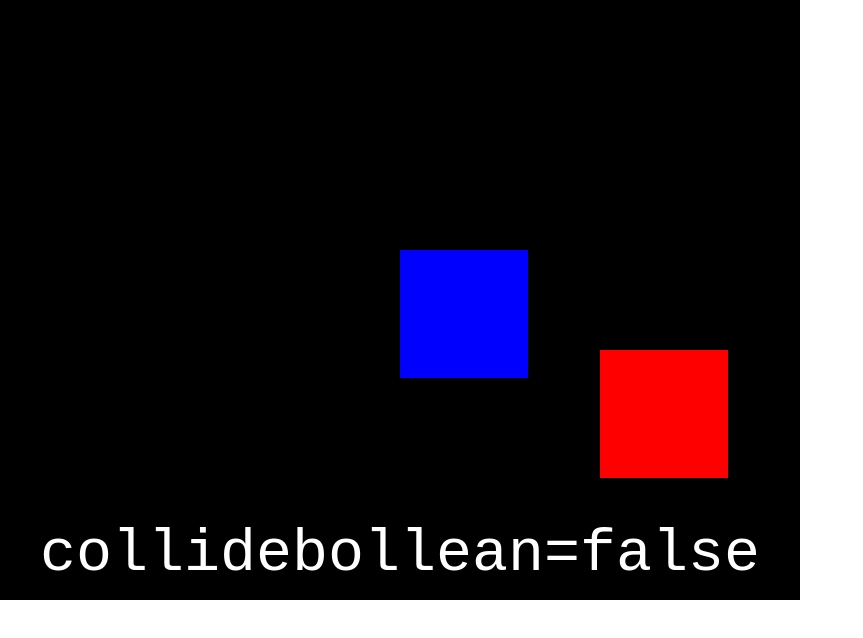
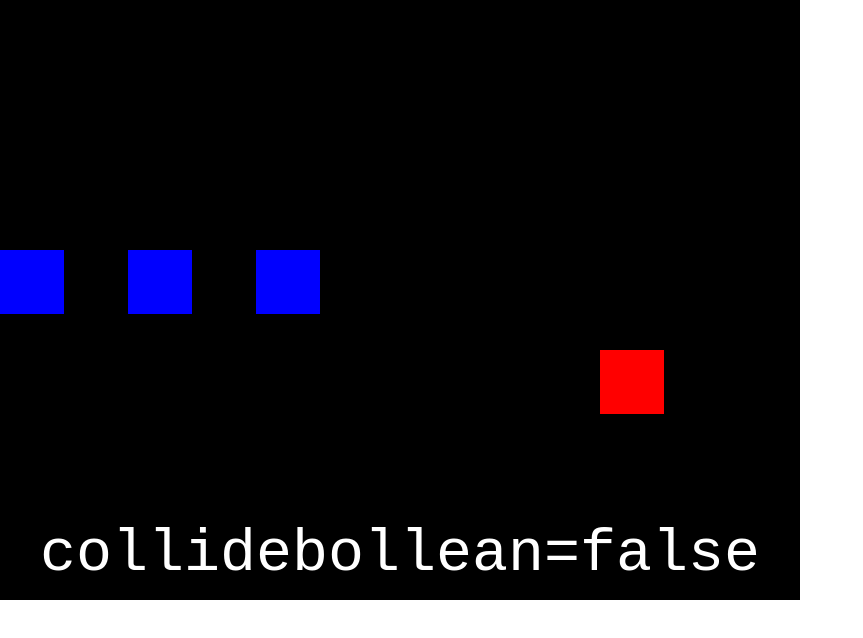
Before and after one commit to naLajeJazz/modulo-colis-o, a website with bundled scripts: page index.html in a window 1280 px wide. Shown: the whole page, without its empty margins (0-863 px from the left). Built offline with nearby package versions, Linux system fonts and the light colour scheme.

Commit message:
Definindo o modulo do constructor

```diff
--- a/index.html
+++ b/index.html
@@ -6,13 +6,13 @@
   <meta name="viewport" content="width=device-width">
   <title>Sistema de colisão</title>
   <link href="style.css" rel="stylesheet" type="text/css" />
-  <script src="script.js" defer></script>
+
 </head>
 
 <body>
 
   <canvas id="Canvas"></canvas>
-
+  <script type="module" src="script.js" defer></script>
 </body>
 
 </html>
--- /dev/null
+++ b/obj.js
@@ -0,0 +1,56 @@
+
+
+
+var canvas = document.getElementById("Canvas");
+var ctx = canvas.getContext("2d");
+
+
+ export default class Obj {
+  constructor(x, y, w, h, spd, c) {
+    this.x = x
+    this.y = y
+    this.w = w
+    this.h = h
+    this.c = c
+    this.spd = spd
+    this.collideBolean = false
+
+
+  }
+  draw(){
+    ctx.fillStyle = this.c;
+    ctx.fillRect(this.x, this.y, this.w,this.h);
+  }
+
+   collide(hitX,hitY,hitW,hitH){
+    this.hitX=hitX;
+    this.hitY=hitY;
+    this.hitW=hitW;
+    this.hitH=hitH;
+if(this.x<=this.hitX+this.hitW&&this.x+this.w>=this.hitX&&this.y+this.h>=this.hitY&&this.y<=this.hitY+this.hitH)
+{this.collideBolean=true}else{this.collideBolean=false}};
+
+};
+
+
+
+
+
+
+/*
+
+function draw(){
+    ctx.fillStyle = c;
+    ctx.fillRect(this.x, this.y, this.w,this.h);
+  }
+
+
+  function collide(hitX,hitY,hitW,hitH){
+    this.hitX=hitX;
+    this.hitY=hitY;
+    this.hitW=hitW;
+    this.hitH=hitH;
+if(this.x<=this.hitX+this.hitW&&this.x+this.w>=this.hitX&&this.y+this.h>=this.hitY&&this.y<=this.hitY+this.hitH)
+{this.collideBolean=true}else{this.collideBolean=false}};
+
+*/
--- a/script.js
+++ b/script.js
@@ -1,38 +1,30 @@
 //Modulo de colisão para desenvolvimento de jogos
 //escrito por Rodrigo Melo
+import Obj from './obj.js'
+
+
 
 var canvas = document.getElementById("Canvas");
 var ctx = canvas.getContext("2d");
-var moveR=false,moveL=false,moveU=false,moveD=false, spd=3,hit=false;
+var moveR=false,moveL=false,moveU=false,moveD=false,hit=false;
 canvas.width=screen.width;
 canvas.height=screen.height;
 canvas.style.backgroundColor="black";
 
-let o = new Obj(400,250,128,128,"blue")
-let i = new Obj(600,350,128,128,"red")
+var o=[]
+
+for(var j = 0 ; j<3 ; j++ ){
+
+  o[j]= new Obj(400,250,64,64,0,"blue")
+
+}
+
+//let o = new Obj(400,250,128,128,0,"blue")
+let i = new Obj(600,350,64,64,3,"red")
 
 
-function Obj(x,y,w,h,c){
-  this.x=x
-  this.y=y
-  this.w=w
-  this.h=h
-  this.c=c
-  this.collideBolean=false
-  this.draw=()=>{
-    ctx.fillStyle = c;
-    ctx.fillRect(this.x, this.y, this.w,this.h);
-  }
 
-  this.collide=(hitX,hitY,hitW,hitH)=>{
-        this.hitX=hitX;
-        this.hitY=hitY;
-        this.hitW=hitW;
-        this.hitH=hitH;
-  if(this.x<=this.hitX+this.hitW&&this.x+this.w>=this.hitX&&this.y+this.h>=this.hitY&&this.y<=this.hitY+this.hitH)
-  {this.collideBolean=true}else{this.collideBolean=false}};
-
-};
+console.log(i)
 
 window.addEventListener("keyup",()=>{
     moveL=false;
@@ -65,28 +57,43 @@ requestAnimationFrame(game,canvas);
  /*if( i.x <= o.x+32 && i.x+32 >= o.x && i.y+32 >= o.y && i.y<=o.y+32 ){
     hit=true;}else{hit=false}*/
 
- //usando somente o atributo de colisão da classe
-i.collide(o.x,o.y,o.w,o.h)
 
 
-
-if(moveR){i.x+=spd}
-if(moveL){i.x-=spd}
-if(moveU){i.y-=spd}
-if(moveD){i.y+=spd}
+if(moveR){i.x+=i.spd}
+if(moveL){i.x-=i.spd}
+if(moveU){i.y-=i.spd}
+if(moveD){i.y+=i.spd}
 
 
 
   ctx.clearRect(0,0,canvas.width,canvas.height);
   ctx.save();
 
-  o.draw()
+
+
+
   i.draw()
 
+  for(var j = 0 ; j<3 ; j++ ){
+
+    o[j].draw()
+    o[j].x=128*j
+    o[j].collide(i.x,i.y,i.w,i.h)
+
+
+    //i.collide(o[j].x,o[j].y,o[j].w,o[j].h)
+
+
+  }
   ctx.font = "60px Courier New";
   ctx.fillStyle = "white";
   ctx.textAlign = "center";
-  ctx.fillText(`collidebollean=${i.collideBolean}`, canvas.width/2, canvas.height-30);
+  ctx.fillText(`collidebollean=${o[2].collideBolean}`, canvas.width/2, canvas.height-30);
+
+
+
+
+
 
   ctx.restore()
 
```
